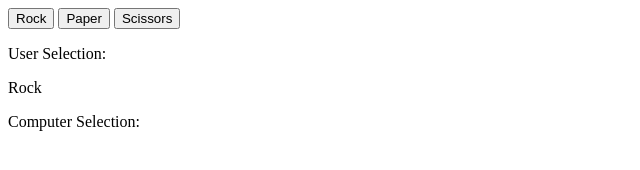
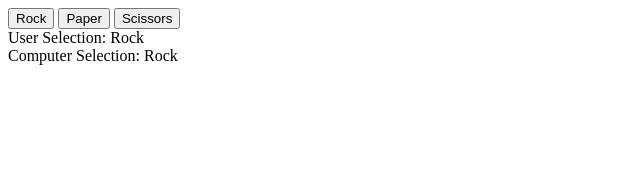
Before and after one commit to daniel-hamm/odin-project-rock-paper-scissors, a plain HTML site: page index.html in a window 1280 px wide. Both pictures are taken after a click on the button "Rock". Shown: the whole page, without its empty margins (0-640 px from the left). Drawn offline with Linux system fonts and the light colour scheme.

Commit message:
Change HTML Output Containers

```diff
--- a/index.html
+++ b/index.html
@@ -10,9 +10,14 @@
     <button id="paper">Paper</button>
     <button id="scissors">Scissors</button>
 
-    <p>User Selection:</p>
-    <p id="user_selection"></p>
-    <p>Computer Selection:</p>
-    <p id="computer_selection"></p>
+    <div class="user_output">
+        <span>User Selection: </span>
+        <span id="user_selection"></span>
+    </div>
+
+    <div class="computer_output">
+        <span>Computer Selection: </span>
+        <span id="computer_selection"></span>
+    </div>
 
 </body>
--- a/script.js
+++ b/script.js
@@ -1,3 +1,6 @@
+const user_selection_content = document.getElementById('user_selection');
+const computer_selection_content = document.getElementById('computer_selection');
+
 // function to generate a random computer selection for either rock, paper or scissors
 function getComputerChoice() {
     // assign a random number from 1 to 3 to a variable
@@ -7,14 +10,17 @@ function getComputerChoice() {
     switch(random_number) {
         // return rock if number = 1
         case 1:
+            computer_selection_content.innerText = 'Rock';
             return "Rock";
             break;
         // return paper if number = 2
         case 2:
+            computer_selection_content.innerText = 'Paper';
             return "Paper";
             break;
         // return scissors if number = 3
         case 3:
+            computer_selection_content.innerText = 'Scissors';
             return "Scissors";
             break;
         // return an error if random fails
@@ -58,9 +64,6 @@ function playRound(playerSelection, computerSelection) {
 
 }
 
-const user_selection_content = document.getElementById('user_selection');
-const computer_selection_content = document.getElementById('computer_selection');
-
 const button_rock = document.querySelector('#rock');
 button_rock.addEventListener('click', () => {
     user_selection_content.innerText = 'Rock';
```
